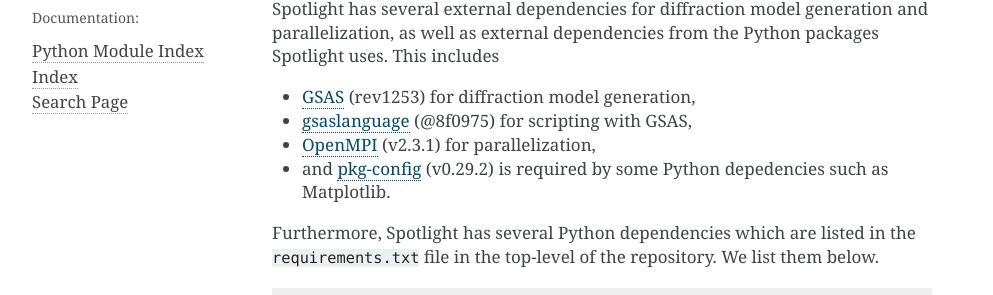
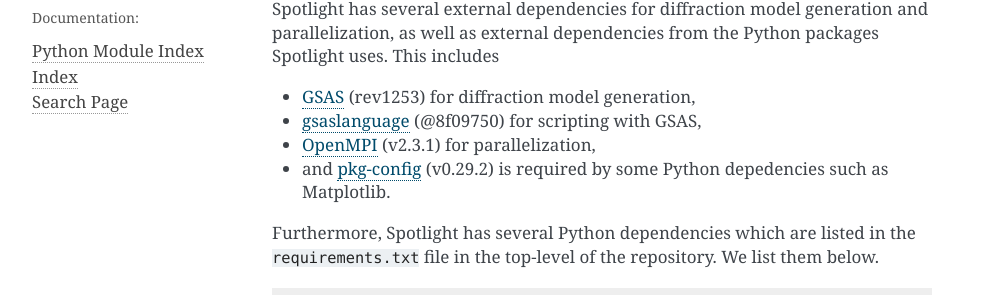
Before and after one commit to lanl/spotlight, a Sphinx documentation site: the page built from docs/installation.rst, in a window 1280 px wide. Shown: the part 219-514 px from the top of the page, without its empty margins (148-1141 px from the left). Built offline with Sphinx 7.4.7, drawn with Linux system fonts in a browser that asks for light colours; pages that are not in the unit, such as notebooks, are missing from menus.

Commit message:
Extend githash.

```diff
--- a/docs/installation.rst
+++ b/docs/installation.rst
@@ -10,7 +10,7 @@
 This includes
 
 * `GSAS <https://subversion.xray.aps.anl.gov/trac/EXPGUI>`_ (rev1253) for diffraction model generation,
-* `gsaslanguage <https://github.com/Svennito/gsaslanguage>`_ (@8f0975) for scripting with GSAS,
+* `gsaslanguage <https://github.com/Svennito/gsaslanguage>`_ (@8f09750) for scripting with GSAS,
 * `OpenMPI <https://www.open-mpi.org/>`_ (v2.3.1) for parallelization,
 * and `pkg-config <https://www.freedesktop.org/wiki/Software/pkg-config/>`_ (v0.29.2) is required by some Python depedencies such as Matplotlib.
 
```
